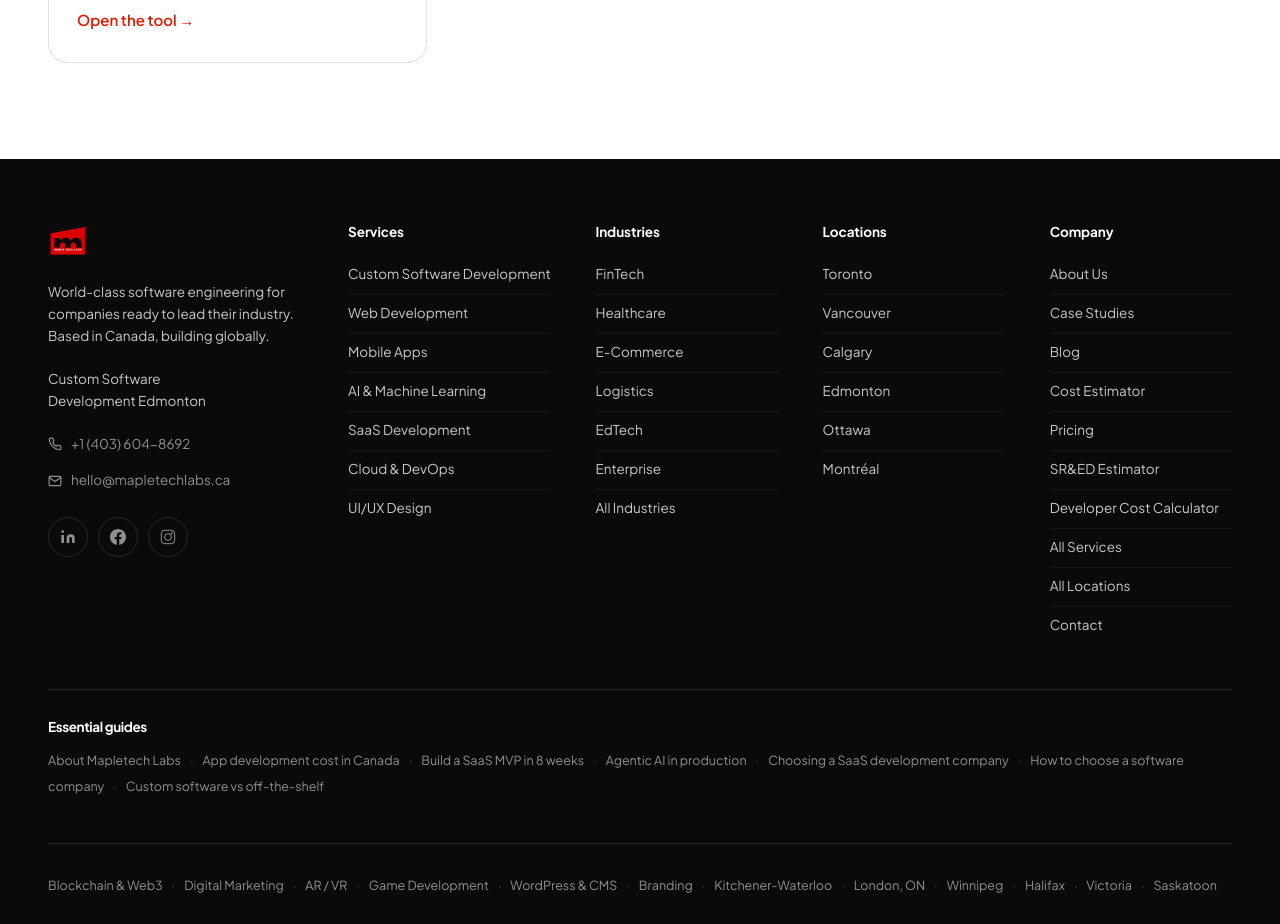
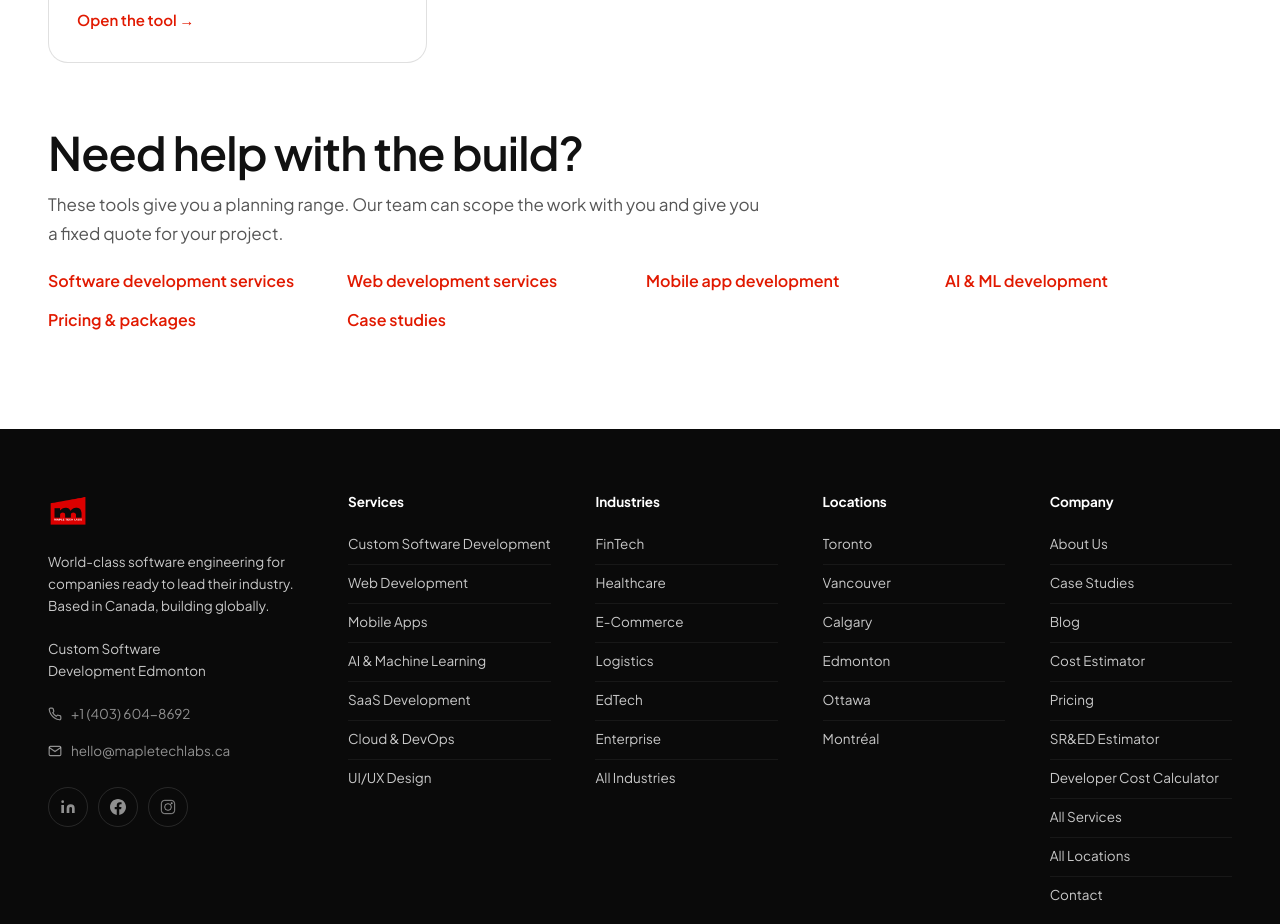
Before and after one commit to Ramanmakkar1/MapletechlabsRed, a Next.js app: page /tools in a window 1280 px wide. Shown: the part 880-1804 px from the top of the page. Built offline with nearby package versions, Linux system fonts and the light colour scheme; no server answers.

Commit message:
autopilot: Add a related-services block to the free tools hub
Task #19757, written by local Qwen.

```diff
--- a/src/app/tools/page.tsx
+++ b/src/app/tools/page.tsx
@@ -93,6 +93,22 @@ export default function ToolsPage() {
                 </Link>
               ))}
             </div>
+            <section style={{ marginTop: 64 }}>
+              <h2 style={{ fontSize: 'var(--fs-h2)', fontWeight: 600, color: 'var(--ink)', letterSpacing: '-0.02em', margin: '0 0 12px' }}>
+                Need help with the build?
+              </h2>
+              <p style={{ fontSize: 17, color: 'var(--muted)', lineHeight: 1.7, maxWidth: 720, margin: '0 0 20px' }}>
+                These tools give you a planning range. Our team can scope the work with you and give you a fixed quote for your project.
+              </p>
+              <ul style={{ listStyle: 'none', padding: 0, margin: 0, display: 'grid', gridTemplateColumns: 'repeat(auto-fit, minmax(240px, 1fr))', gap: 12 }}>
+                <li><Link href="/services/software-development" style={{ fontSize: 16, fontWeight: 600, color: 'var(--brand)', textDecoration: 'none' }}>Software development services</Link></li>
+                <li><Link href="/services/web-development" style={{ fontSize: 16, fontWeight: 600, color: 'var(--brand)', textDecoration: 'none' }}>Web development services</Link></li>
+                <li><Link href="/services/mobile-app-development" style={{ fontSize: 16, fontWeight: 600, color: 'var(--brand)', textDecoration: 'none' }}>Mobile app development</Link></li>
+                <li><Link href="/services/ai-ml" style={{ fontSize: 16, fontWeight: 600, color: 'var(--brand)', textDecoration: 'none' }}>AI &amp; ML development</Link></li>
+                <li><Link href="/pricing" style={{ fontSize: 16, fontWeight: 600, color: 'var(--brand)', textDecoration: 'none' }}>Pricing &amp; packages</Link></li>
+                <li><Link href="/case-studies" style={{ fontSize: 16, fontWeight: 600, color: 'var(--brand)', textDecoration: 'none' }}>Case studies</Link></li>
+              </ul>
+            </section>
           </div>
         </section>
       </main>
```
